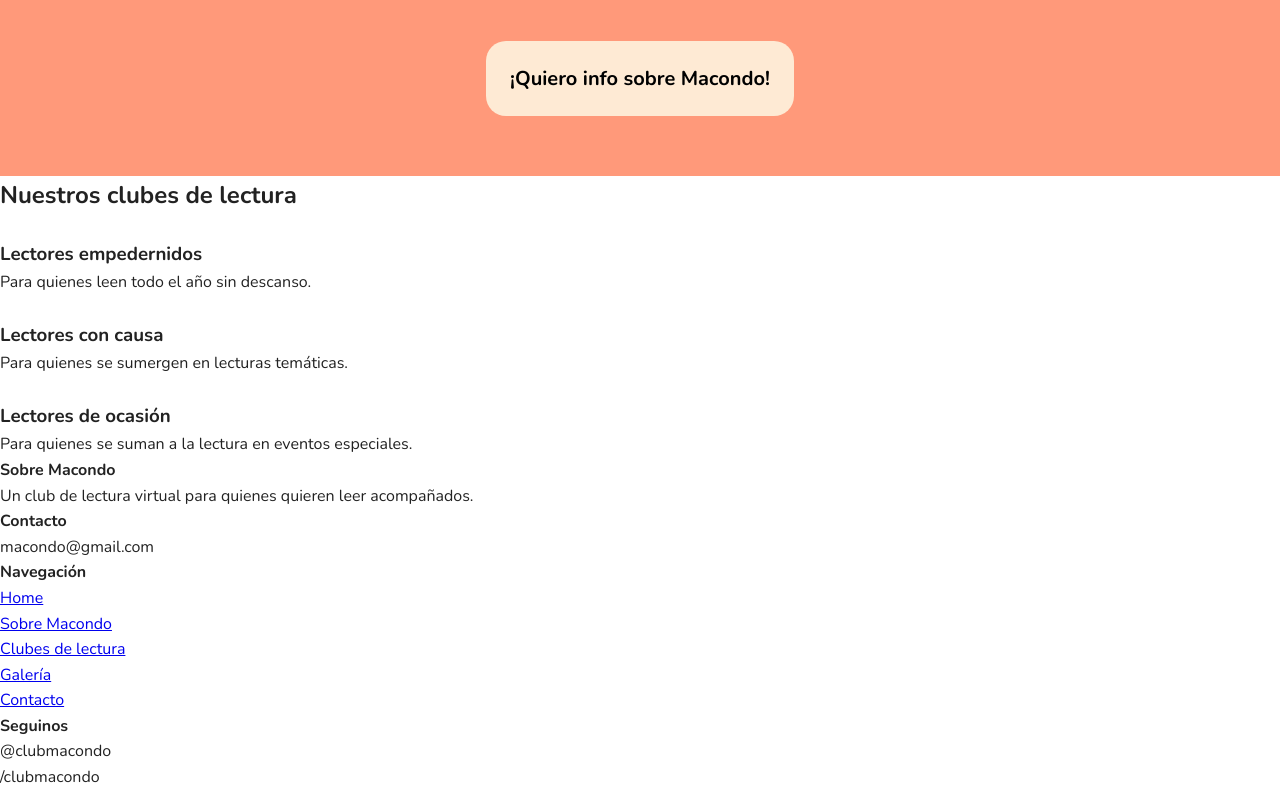
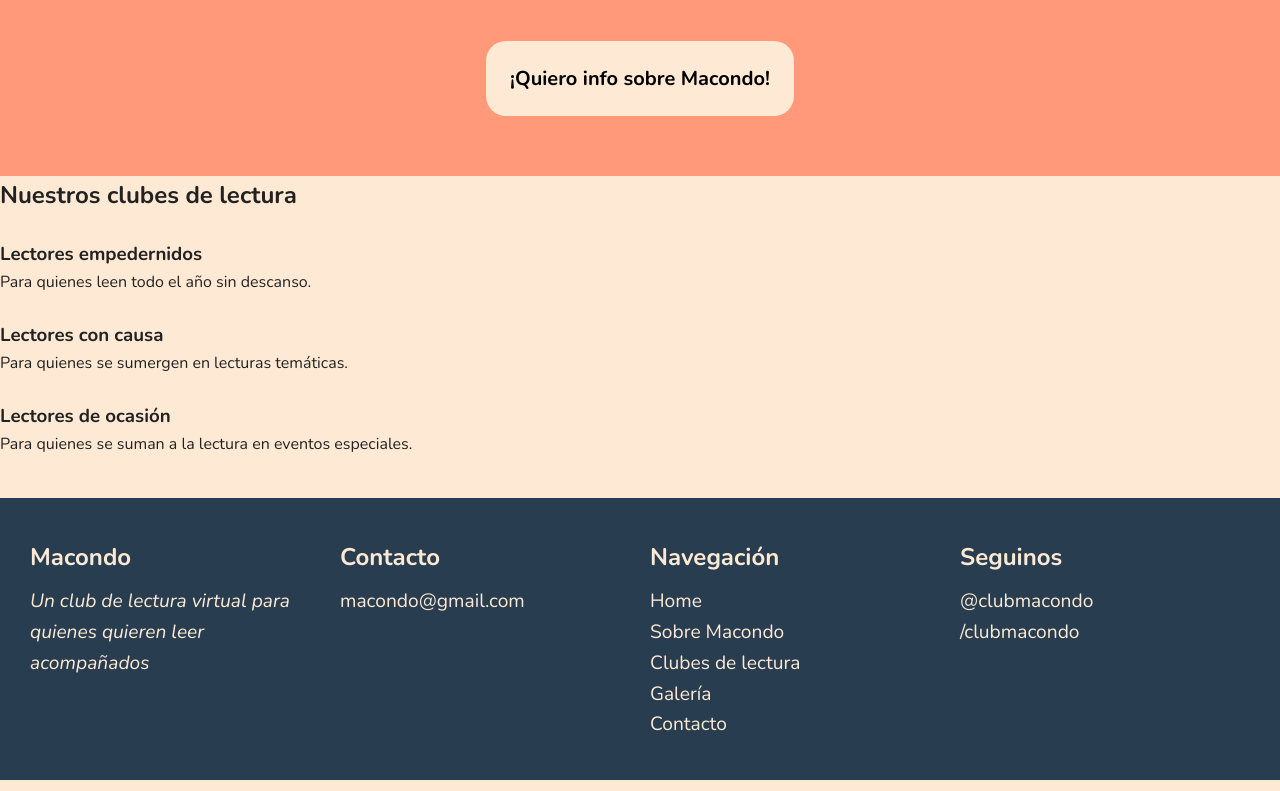
Before and after one commit to anitalaura-dev/club_lectura_macondo, a plain HTML site: page Desarrollo/index.html in a window 1280 px wide. Shown: the part 976-1767 px from the top of the page. Drawn offline with nearby package versions, Linux system fonts and the light colour scheme.

Commit message:
Agrego CSS al footer y cambio el color del background del body

```diff
--- a/Desarrollo/index.html
+++ b/Desarrollo/index.html
@@ -66,8 +66,8 @@
 
     <footer class="footer">
       <div class="footer-column">
-      <h4>Sobre Macondo</h4>
-      <p>Un club de lectura virtual para quienes quieren leer acompañados.</p>
+      <h4>Macondo</h4>
+      <p><em>Un club de lectura virtual para quienes quieren leer acompañados</em></p>
       </div>
 
       <div class="footer-column">
--- a/Desarrollo/style.css
+++ b/Desarrollo/style.css
@@ -9,7 +9,7 @@ body {
     font-family:'Nunito','sans-serif';
     color: #222;
     line-height: 1.6;
-    background-color: #ffffff;
+    background-color:#feead4
 }
 
 .header {
@@ -50,6 +50,51 @@ body {
   font-weight: 400;
   font-size: 2rem;
   }
+
+  .footer {
+  display: flex;
+  flex-wrap: wrap;
+  justify-content: space-around;
+  background-color: #283e50;
+  padding: 30px 20px;
+  margin-top: 40px;
+}
+
+.footer-column {
+  flex: 1 1 200px;
+  padding: 10px;
+}
+
+.footer-column h4 {
+  margin-bottom: 10px;
+  font-size:x-large;
+  font-weight:bold;
+  color: #feead4
+}
+
+.footer-column ul {
+  list-style: none;
+  padding: 0;
+  font-size: larger;
+  }
+
+.footer-column a,
+.footer-column a:visited,
+.footer-column a:active {
+  color: #feead4 !important;
+  text-decoration: none !important;
+}
+
+.footer-column a:hover{
+  color:#ff997a !important;
+  text-decoration: underline !important;
+}
+
+.footer-column p {
+ font-size: larger;
+ color: #feead4
+}
+
 
 /**CSS de Home**/
 .hero {
```
